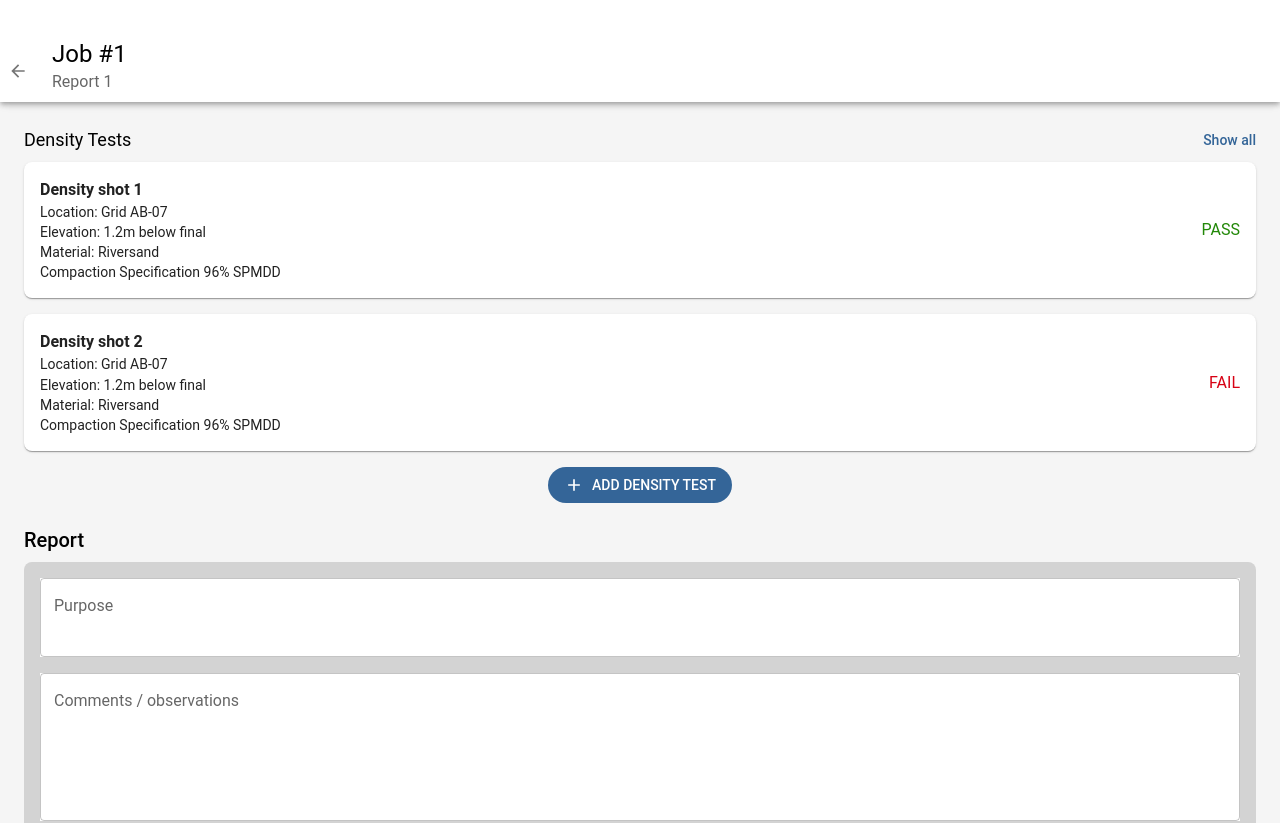
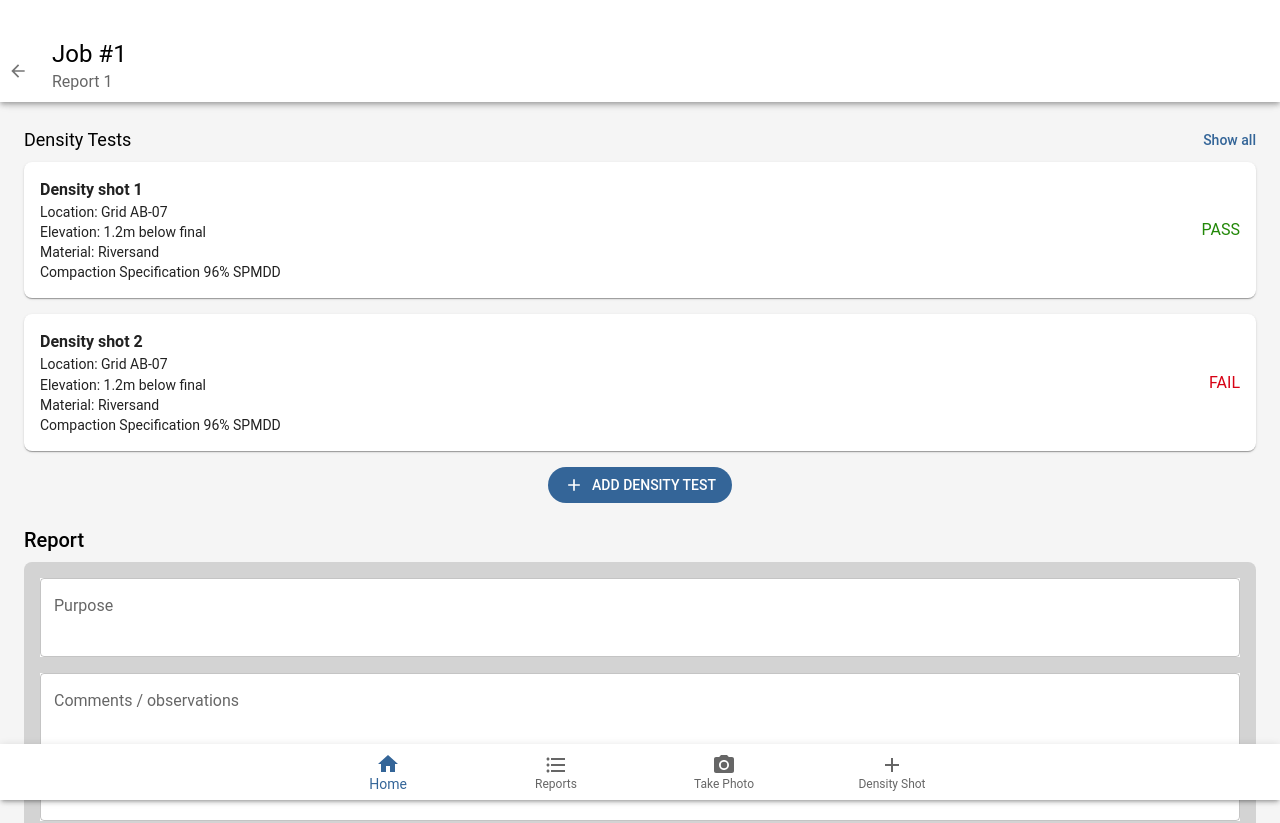
Before and after one commit to Density-Reporting-Tool/DensityReportingToolFrontend, a React (Vite) app: page /job/1/report/1 in a window 1280 px wide. Shown: the top 823 px of the page. Built offline with nearby package versions, Linux system fonts and the light colour scheme; no server answers.

Commit message:
feat: add navbar component

```diff
--- /dev/null
+++ b/src/components/navbar/BottomNavBar.tsx
@@ -0,0 +1,72 @@
+import { BottomNavigation, BottomNavigationAction, Paper } from "@mui/material";
+import FormatListBulletedIcon from "@mui/icons-material/FormatListBulleted";
+import HomeIcon from "@mui/icons-material/Home";
+import CameraAltIcon from "@mui/icons-material/CameraAlt";
+import AddIcon from "@mui/icons-material/Add";
+import React, { useEffect } from "react";
+import { useLocation, useNavigate } from "react-router-dom";
+const BottomNavBar = () => {
+  const [currentPage, setCurrentPage] = React.useState(0);
+  const navigate = useNavigate();
+  const location = useLocation();
+
+  useEffect(() => {
+    switch (location.pathname) {
+      case "/field-tech-dashboard":
+        setCurrentPage(0);
+        break;
+      case "/all-reports":
+        setCurrentPage(1);
+        break;
+      case "/take-photo":
+        setCurrentPage(2);
+        break;
+      case "/add-density-tests":
+        setCurrentPage(3);
+        break;
+      default:
+        setCurrentPage(0); // Default to home if path doesn't match
+    }
+  }, [location.pathname]);
+
+  const handleChangePage = (event, newPage: number) => {
+    setCurrentPage(newPage);
+    switch (newPage) {
+      case 0:
+        navigate("/field-tech-dashboard");
+        break;
+      case 1:
+        navigate("/all-reports");
+        break;
+      case 2:
+        navigate("/take-photo");
+        break;
+      case 3:
+        navigate("/add-density-tests");
+        break;
+      default:
+        navigate("/field-tech-dashboard");
+    }
+  };
+  return (
+    <Paper
+      sx={{ position: "fixed", bottom: 0, left: 0, right: 0 }}
+      elevation={3}
+    >
+      <BottomNavigation
+        showLabels
+        value={currentPage}
+        onChange={handleChangePage}
+      >
+        <BottomNavigationAction label="Home" icon={<HomeIcon />} />
+        <BottomNavigationAction
+          label="Reports"
+          icon={<FormatListBulletedIcon />}
+        />
+        <BottomNavigationAction label="Take Photo" icon={<CameraAltIcon />} />
+        <BottomNavigationAction label="Density Shot" icon={<AddIcon />} />
+      </BottomNavigation>
+    </Paper>
+  );
+};
+export default BottomNavBar;
--- a/src/pages/ReportDetails.tsx
+++ b/src/pages/ReportDetails.tsx
@@ -15,6 +15,7 @@ import {
   CameraAlt as CameraAltIcon,
 } from "@mui/icons-material";
 import HeaderTitleWithShowAll from "@/components/headers/HeaderTitleWithShowAll";
+import BottomNavBar from "@/components/navbar/BottomNavBar";
 
 const report = {
   id: 4,
@@ -262,6 +263,7 @@ const Report: React.FC = () => {
           </Box>
         </Stack>
       </Container>
+      <BottomNavBar />
     </>
   );
 };
```
